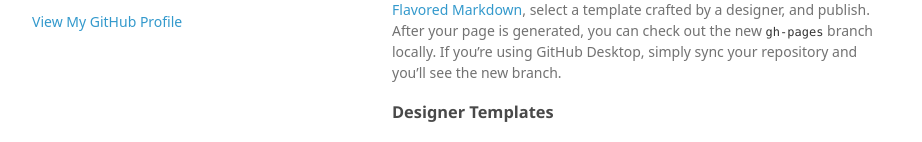
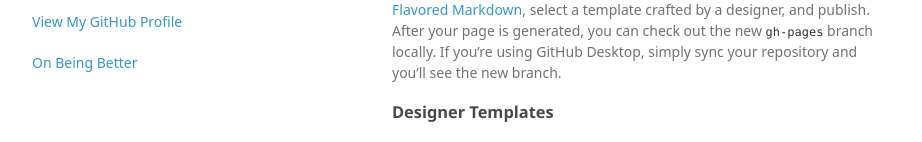
Before and after one commit to harrisi/harrisi.github.io, a plain HTML site: page index.html in a window 1280 px wide. Shown: the part 139-281 px from the top of the page, without its empty margins (178-1100 px from the left). Drawn offline with Linux system fonts and the light colour scheme; a web font is replaced by a local one.

Commit message:
Update index.html
Added relative link to On Being Better project.

```diff
--- a/index.html
+++ b/index.html
@@ -20,7 +20,7 @@
 
 
         <p class="view"><a href="https://github.com/harrisi">View My GitHub Profile</a></p>
-
+        <p class="view"><a href="on-being-better">On Being Better</a></p>
       </header>
       <section>
         <h3>
```
